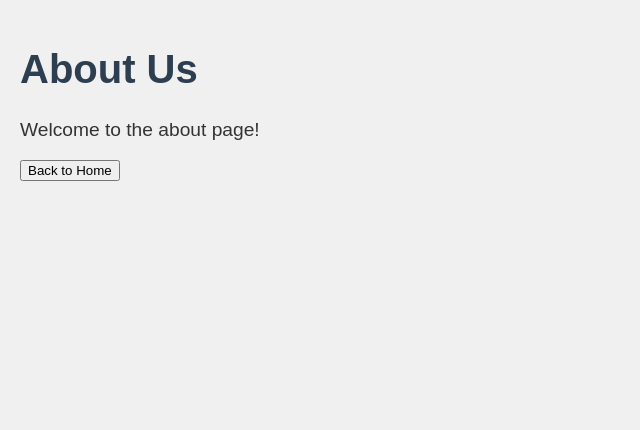
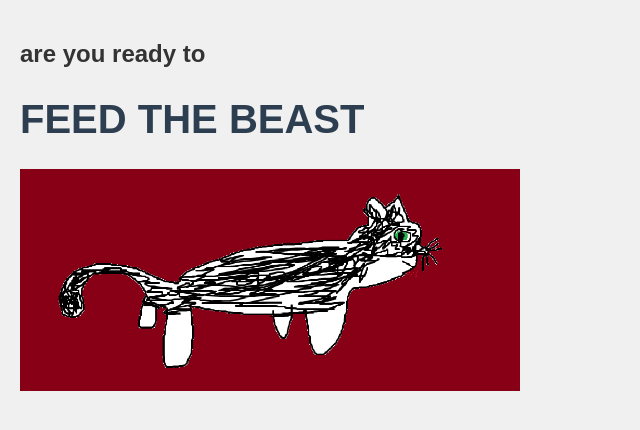
Before and after one commit to massaluke/massaluke.github.io, a plain HTML site: page feed/feed.html in a window 1280 px wide. Shown: the whole page, without its empty margins (0-640 px from the left). Drawn offline with Linux system fonts and the light colour scheme.

Commit message:
Beast page added

```diff
--- a/about/about.html
+++ b/feed/feed.html
@@ -7,9 +7,11 @@
     <link rel="stylesheet" href="../style.css">
 </head>
 <body>
-    <h1>About Us</h1>
-    <p>Welcome to the about page!</p>
-    <button onclick="navigateToPage('../index.html')">Back to Home</button>
+    <h2>are you ready to</p>
+    <h1>FEED THE BEAST</h1>
+    <feedButton onclick="navigateToPage('../index.html')">
+        <img src="../img/catshut.png" style="width:500px; height:auto; border:none;">
+    </feedButton>
     <script src="../script.js"></script>
 </body>
 </html>
--- a/style.css
+++ b/style.css
@@ -34,3 +34,23 @@ p {
 .button:hover {
     background-color: #0056b3; /* Darker blue on hover */
 }
+
+/* Ensure the button has no border or padding */
+feedButton {
+    padding: 0;
+    border: none;
+    background: none;
+    cursor: pointer;
+}
+
+/* Style for the image inside the button */
+feedButton img {
+    width: 500px; /* Set the initial width */
+    height: auto; /* Maintain aspect ratio */
+    transition: opacity 0.3s ease; /* Smooth transition for hover effect */
+}
+
+/* Change image on hover */
+feedButton:hover img {
+    content: url('../img/catopen.png'); /* Path to the image for hover effect */
+}
```
Also changed, not shown: index.html (+1 -1 lines), img/catopen.png (added), img/catshut.png (added).
